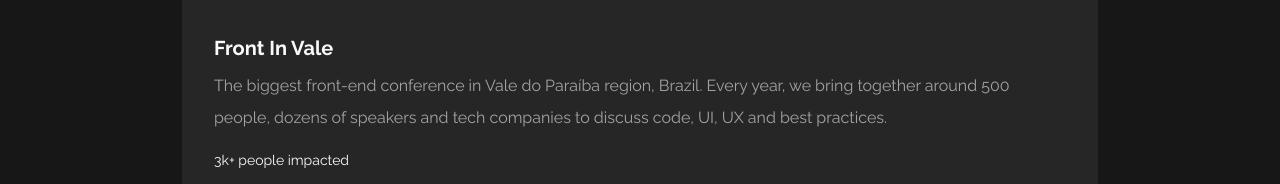
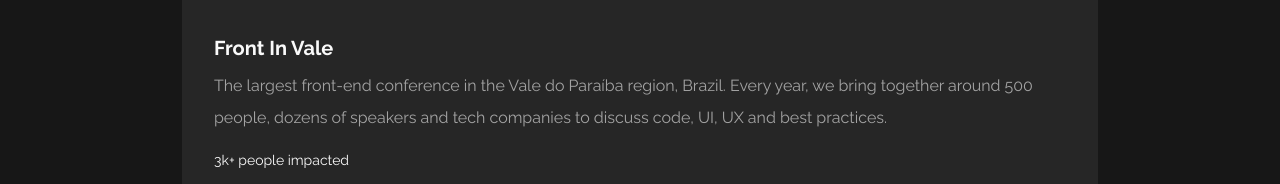
Before and after one commit to silviorodrigues/silviorodrigues.github.io, a Next.js app: page /projects in a window 1280 px wide. Shown: the part 351-535 px from the top of the page. Built offline with nearby package versions, Linux system fonts and the light colour scheme.

Commit message:
Fix typo

```diff
--- a/src/data/projects.ts
+++ b/src/data/projects.ts
@@ -13,7 +13,7 @@
       </svg>
     `,
     url: 'https://frontinvale.com.br',
-    description: 'The biggest front-end conference in Vale do Paraíba region, Brazil. Every year, we bring together around 500 people, dozens of speakers and tech companies to discuss code, UI, UX and best practices.',
+    description: 'The largest front-end conference in the Vale do Paraíba region, Brazil. Every year, we bring together around 500 people, dozens of speakers and tech companies to discuss code, UI, UX and best practices.',
     highlight: '3k+ people impacted'
   }
 ]
```
